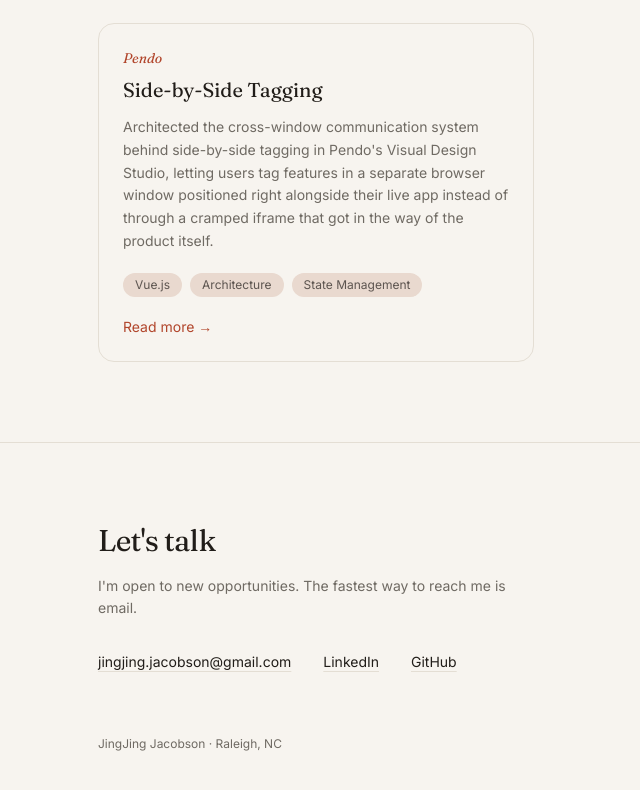
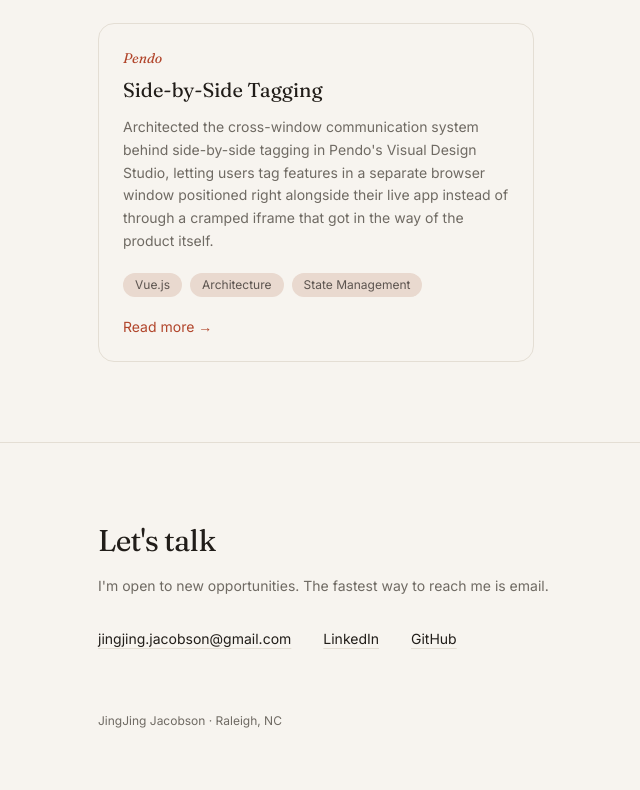
Before and after one commit to jingjing-jacobson/personal-website, a React (Vite) app: page / in a window 1280 px wide. Shown: the part 3589-4379 px from the top of the page, without its empty margins (94-734 px from the left). Built offline with nearby package versions, Linux system fonts and the light colour scheme.

Commit message:
tweak footer

```diff
--- a/src/components/Footer.tsx
+++ b/src/components/Footer.tsx
@@ -8,7 +8,7 @@ export default function Footer() {
         <h2 className="font-serif text-3xl tracking-tight text-ink">
           Let's talk
         </h2>
-        <p className="mt-4 max-w-md text-sm leading-relaxed text-muted">
+        <p className="mt-4 text-sm leading-relaxed text-muted">
           I'm open to new opportunities. The fastest way to reach me is email.
         </p>
         <div className="mt-8 flex flex-wrap gap-x-8 gap-y-3 text-sm">
```
